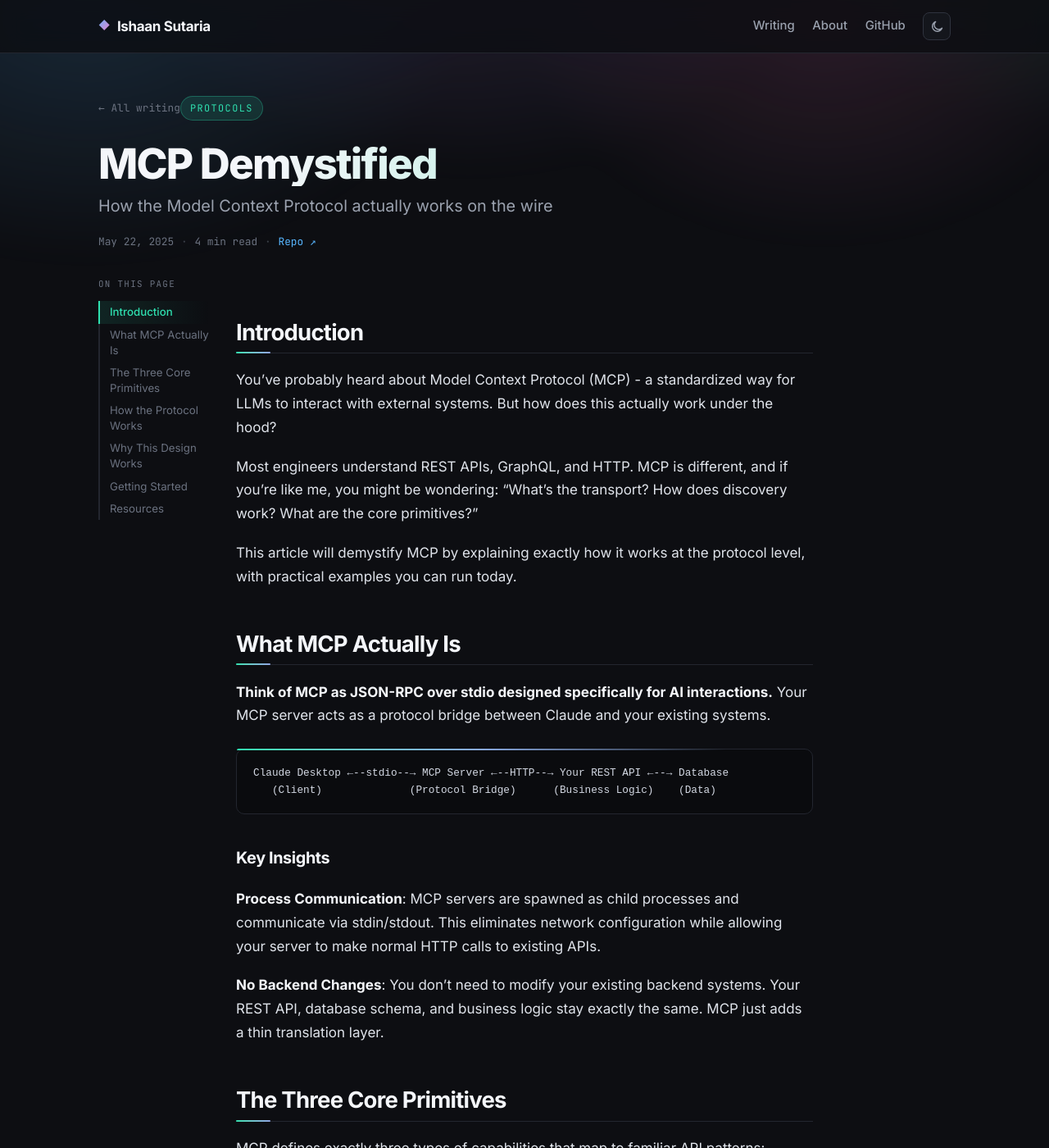
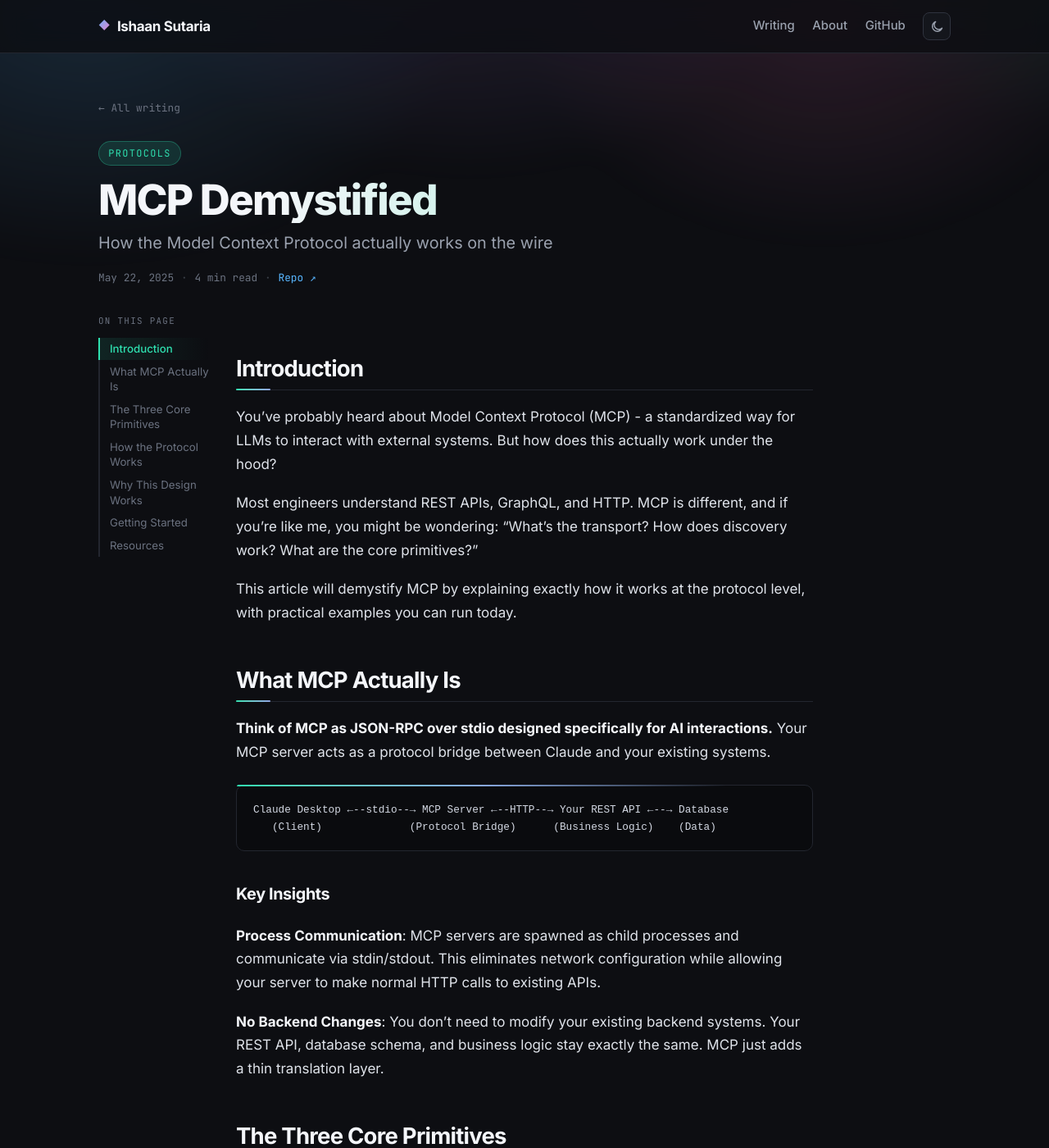
Before and after one commit to ishaan119/ishaan119.github.io, a Jekyll site: the page built from _posts/2025-05-22-mcp-demystified.md, in a window 1280 px wide and 1400 px high. Shown: the whole window at 82% size. Built offline with Jekyll 4.4.1, drawn with Linux system fonts in a browser that asks for light colours.

Commit message:
Stop the series badge colliding with the back link
Making .post-series inline-block put it on the same line as .back-link, which
is also inline-block. Block + fit-content keeps it on its own line while the
pill still hugs its text.

```diff
--- a/assets/main.scss
+++ b/assets/main.scss
@@ -498,8 +498,12 @@ a:hover { text-decoration: underline; text-underline-offset: 3px; }
 }
 .back-link:hover { color: var(--accent); text-decoration: none; }
 
+/* Block, not inline-block: .back-link above is inline-block, so an inline-block
+   badge would flow onto the same line and collide with it. fit-content keeps the
+   pill hugging its text instead of spanning the column. */
 .post-series {
-  display: inline-block;
+  display: block;
+  width: fit-content;
   margin: 0 0 0.9rem;
   padding: 0.25rem 0.7rem;
   border-radius: 999px;
```
